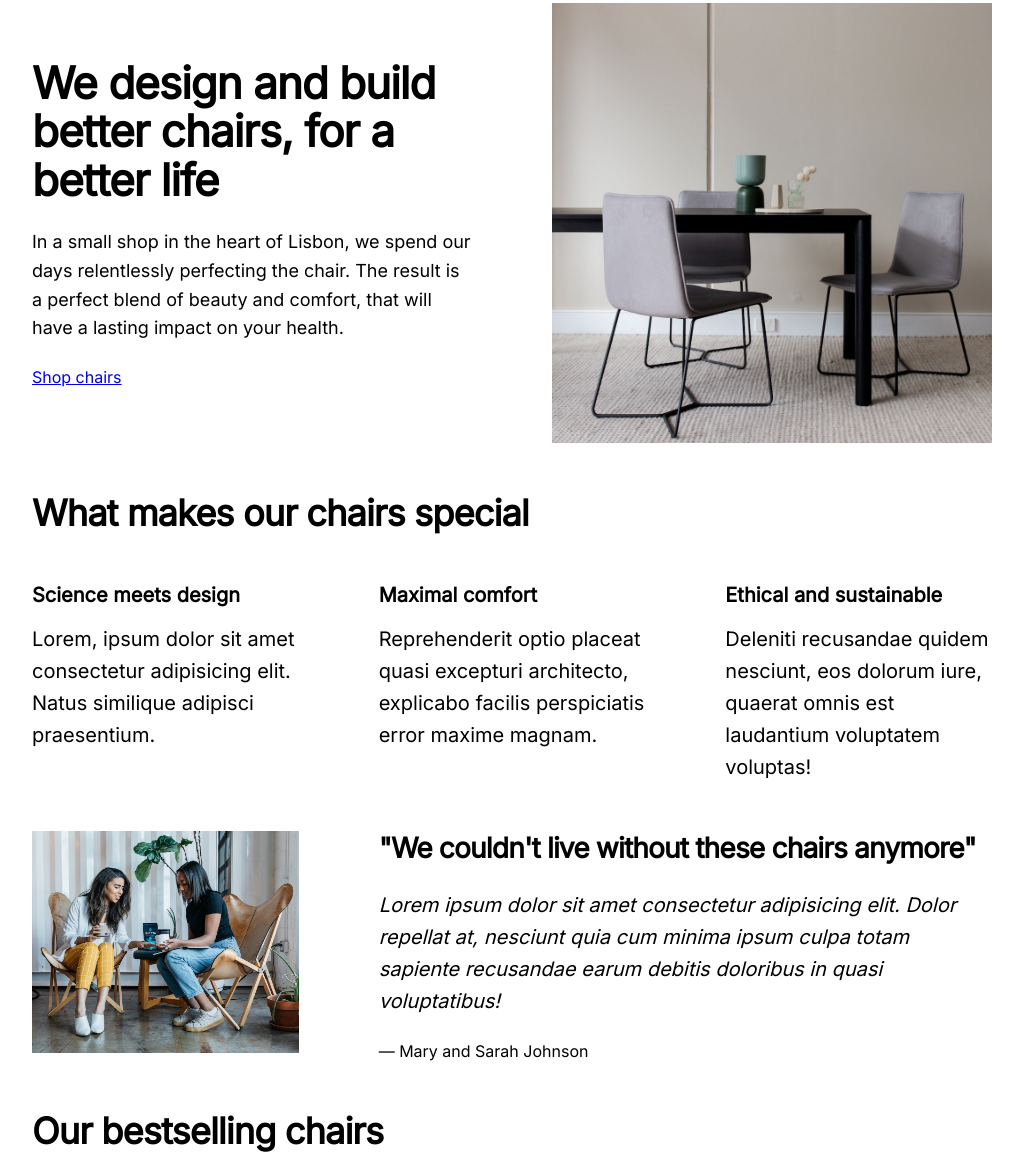
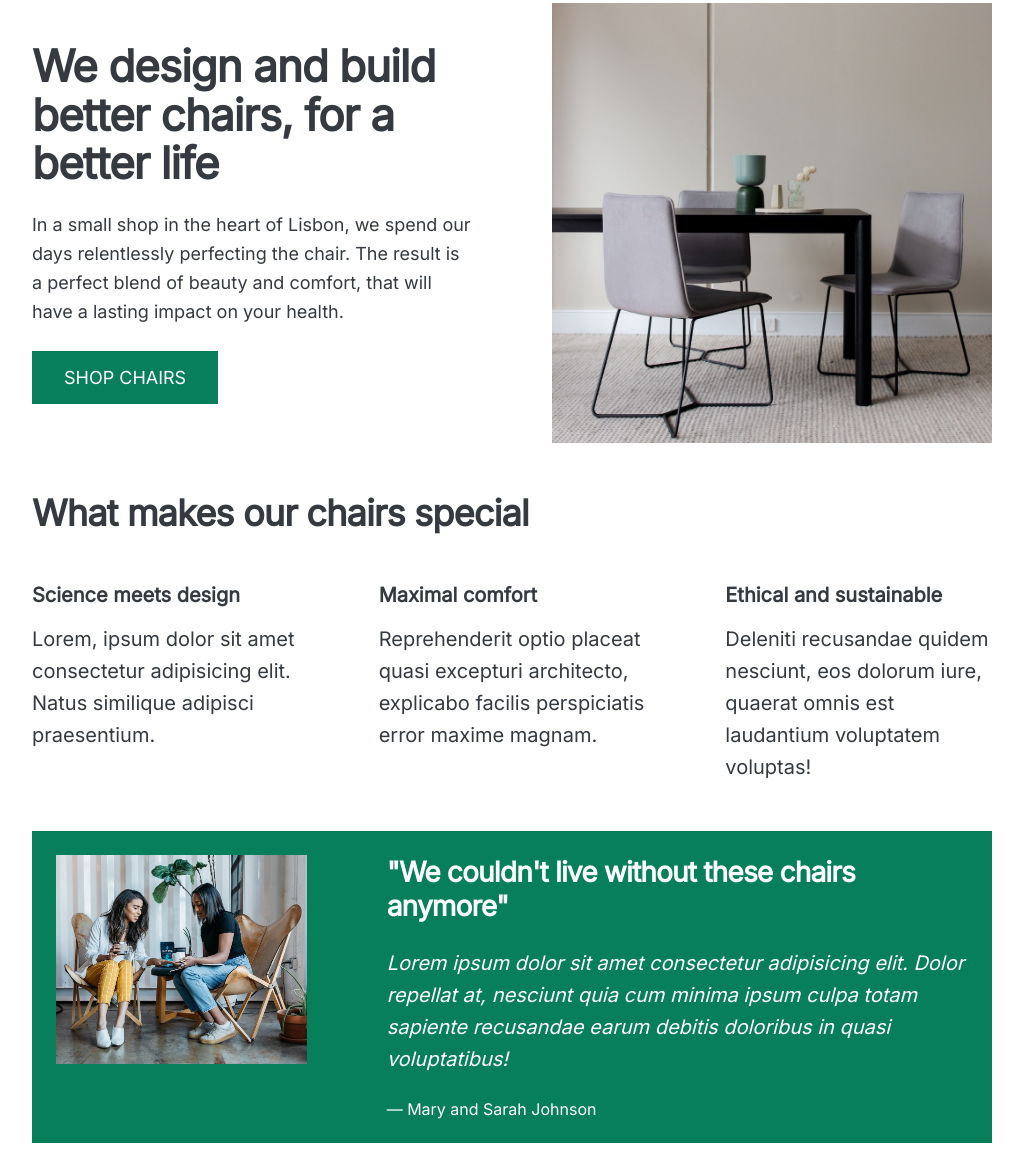
Before and after one commit to ahmedkamel180998/05-Design, a plain HTML site: page index.html in a window 1280 px wide. Shown: the part 45-1201 px from the top of the page, without its empty margins (128-1151 px from the left). Drawn offline with Linux system fonts and the light colour scheme.

Commit message:
implementing colors to webpage

```diff
--- a/style.css
+++ b/style.css
@@ -4,6 +4,11 @@ SPACING SYSTEM (px)
 
 FONT SIZE SYSTEM (px)
 10 / 12 / 14 / 16 / 18 / 20 / 24 / 30 / 36 / 44 / 52 / 62 / 74 / 86 / 98
+*/
+
+/*
+  MAIN COLOR: #087f5b
+  TEXT COLOR: #343a40
 */
 
 * {
@@ -17,6 +22,11 @@ FONT SIZE SYSTEM (px)
 /* ------------------------ */
 body {
   font-family: "Inter", sans-serif;
+  color: #343a40;
+  /*
+      In interior design, "accent" refers to a single element that stands out among the rest. It is a type of design element that adds an interesting contrast or emphasis to an otherwise plain room. Accents often draw attention to a specific area or feature, and can be used to create a focal point in a room.
+  */
+  border-bottom: 8px solid #087f5b;
 }
 
 .container {
@@ -39,6 +49,31 @@ h2 {
   display: grid;
   grid-template-columns: repeat(3, 1fr);
   column-gap: 80px;
+}
+
+.btn:link,
+.btn:visited {
+  background-color: #087f5b;
+  color: #fff;
+  text-decoration: none;
+  text-transform: uppercase;
+  font-weight: 500;
+  display: inline-block;
+}
+
+.btn:hover,
+.btn:active {
+  background-color: #0ca678;
+}
+
+.btn--big {
+  font-size: 18px;
+  padding: 16px 32px;
+}
+
+.btn--small {
+  font-size: 14px;
+  padding: 8px 12px;
 }
 
 /* ------------------------ */
@@ -90,6 +125,9 @@ img {
 
 /* TESTIMONIAL */
 .testimonial-section {
+  background-color: #087f5b;
+  padding: 24px;
+  color: #fff;
 }
 
 .testimonial-box {
```
